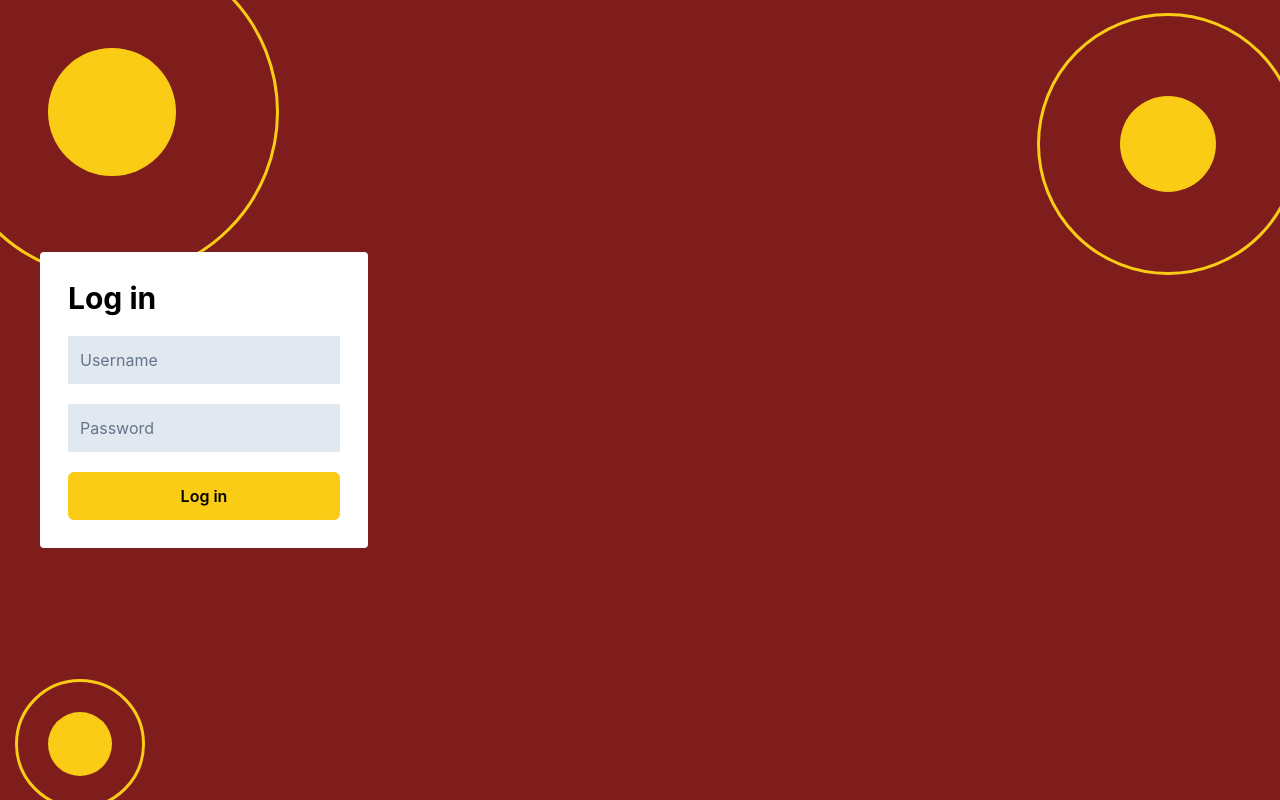
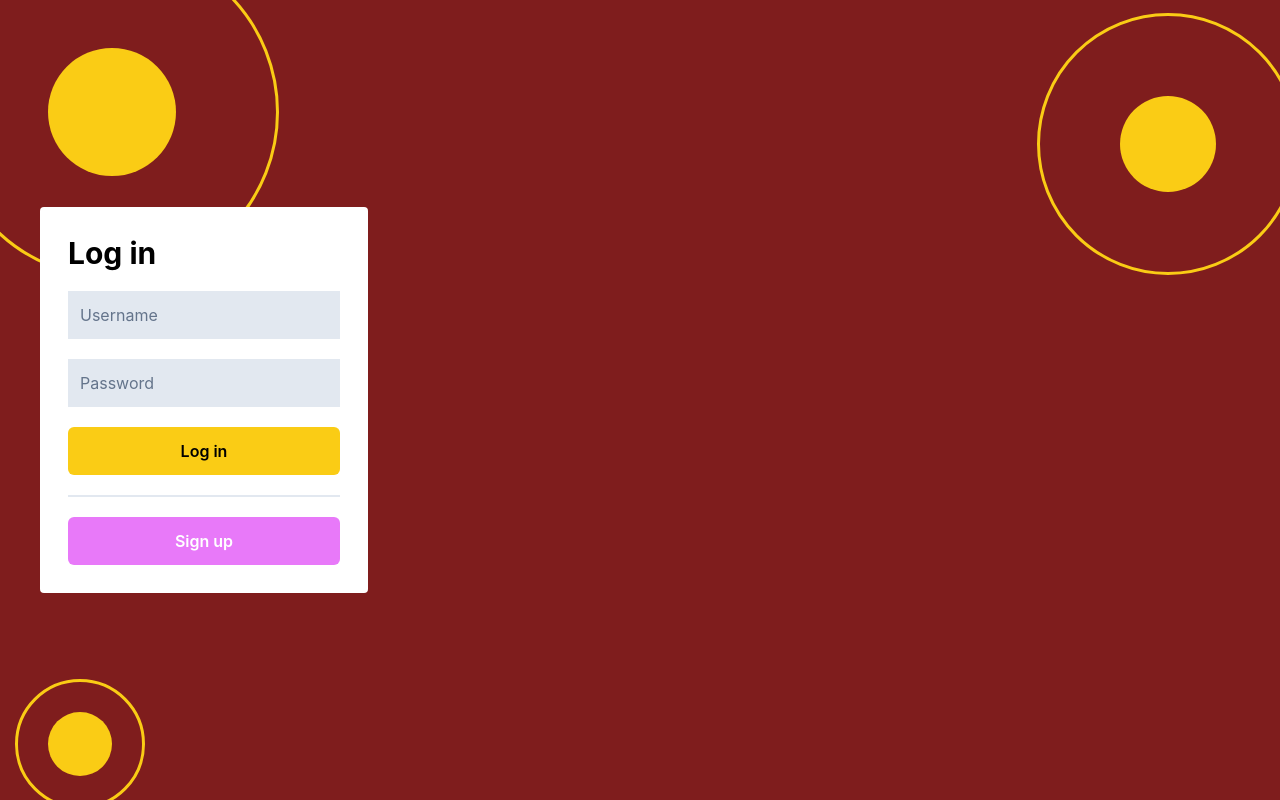
Before and after one commit to StretchedCode/LoginPage, a React (Vite) app in the folder Client/: page / in a window 1280 px wide. Built offline with nearby package versions, Linux system fonts and the light colour scheme.

Commit message:
Added login button alongside styling

```diff
--- a/Client/src/pages/login.tsx
+++ b/Client/src/pages/login.tsx
@@ -35,6 +35,13 @@ function Login() {
         >
           Log in
         </button>
+        <hr className="border border-slate-200"></hr>
+        <button
+          role="sign-up"
+          className="bg-fuchsia-400 rounded-md text-white p-3 text-md hover:bg-fuchsia-500 font-semibold"
+        >
+          Sign up
+        </button>
       </form>
     </div>
   )
```
